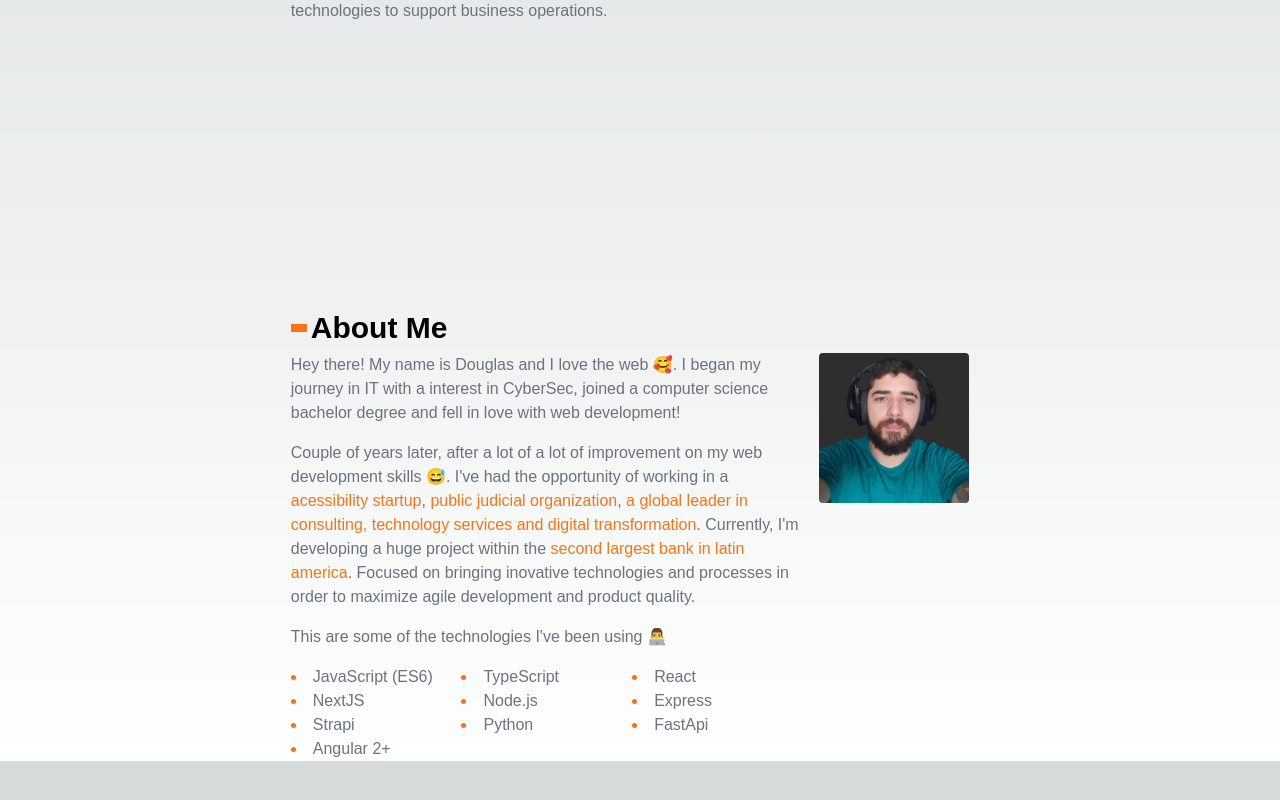
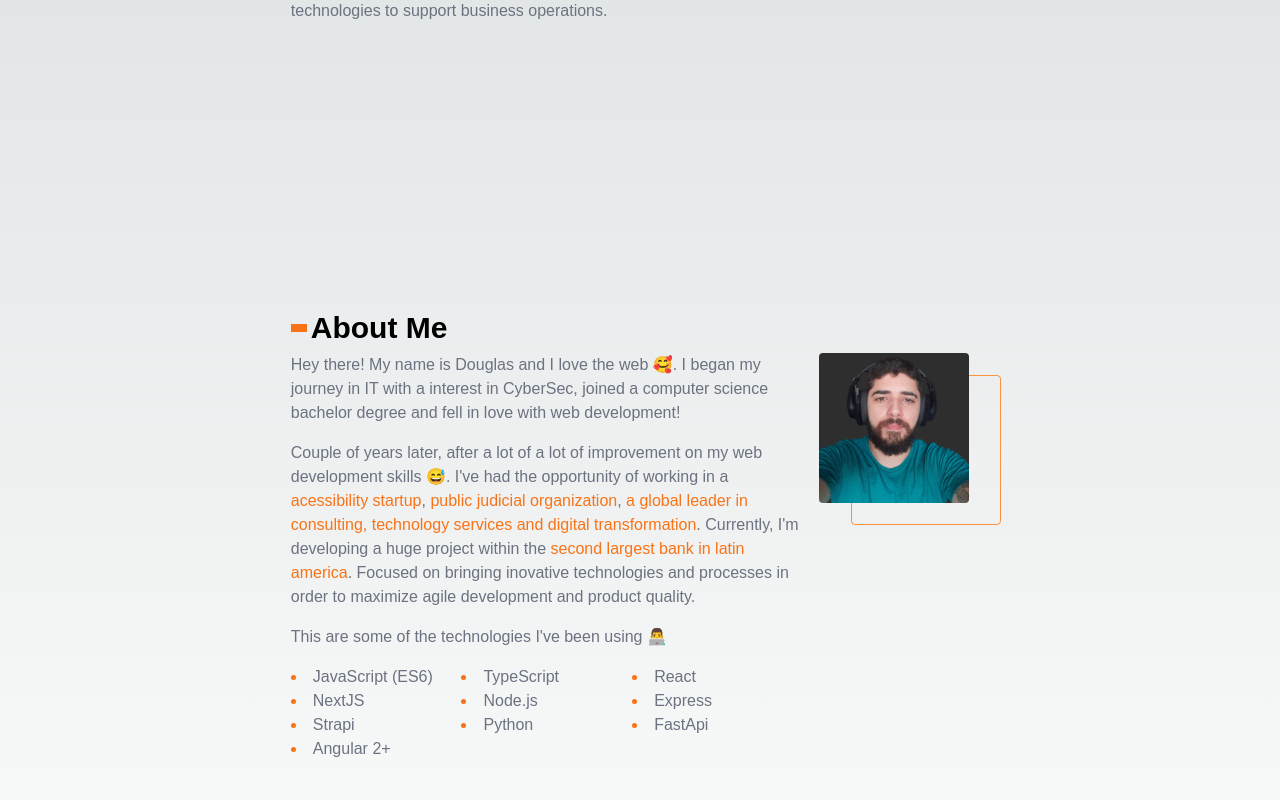
Before and after one commit to douglaschalegre/portifolio, a Next.js app: page / in a window 1280 px wide. Shown: the part 496-1296 px from the top of the page. Before the commit the page ends 1257 px from the top, so only its background shows below. Built offline with nearby package versions, Linux system fonts and the light colour scheme.

Commit message:
feat: added border to profile pic

```diff
--- a/src/app/page.tsx
+++ b/src/app/page.tsx
@@ -6,7 +6,10 @@ export default function Home() {
   return (
     <main className='flex items-center justify-center'>
       <div className='flex flex-col sm:max-w-6xl'>
-        <section className='h-screen flex justify-between items-center'>
+        <section
+          className='h-screen flex justify-between items-center'
+          id='home'
+        >
           <div>
             <h1 className='text-sm text-orange-500'>Hi, my name is</h1>
             <h2 className='font-bold text-6xl leading-relaxed'>
@@ -24,7 +27,7 @@ export default function Home() {
           </div>
         </section>
 
-        <section id='about'>
+        <section className='h-screen' id='about'>
           <div>
             <Title>About Me</Title>
           </div>
@@ -98,6 +101,7 @@ export default function Home() {
               </ul>
             </div>
             <div className='flex justify-center sm:block'>
+              <div>
                 <Image
                   src='/profile-pic-gray-bg (2).jpg'
                   width='150'
@@ -105,6 +109,8 @@ export default function Home() {
                   alt={''}
                   className='rounded'
                 />
+                <div className='w-[150px] h-[150px] -top-32 -right-8 -z-10 relative rounded border border-orange-400' />
+              </div>
             </div>
           </div>
         </section>
```
Lines whose indentation alone changed are shown as unchanged.
